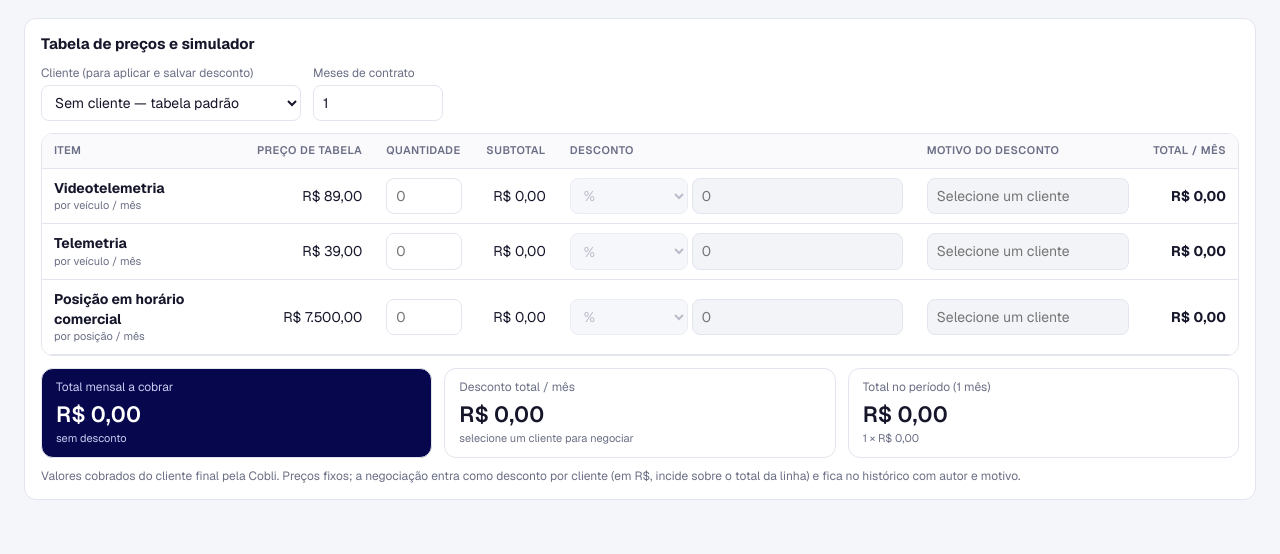
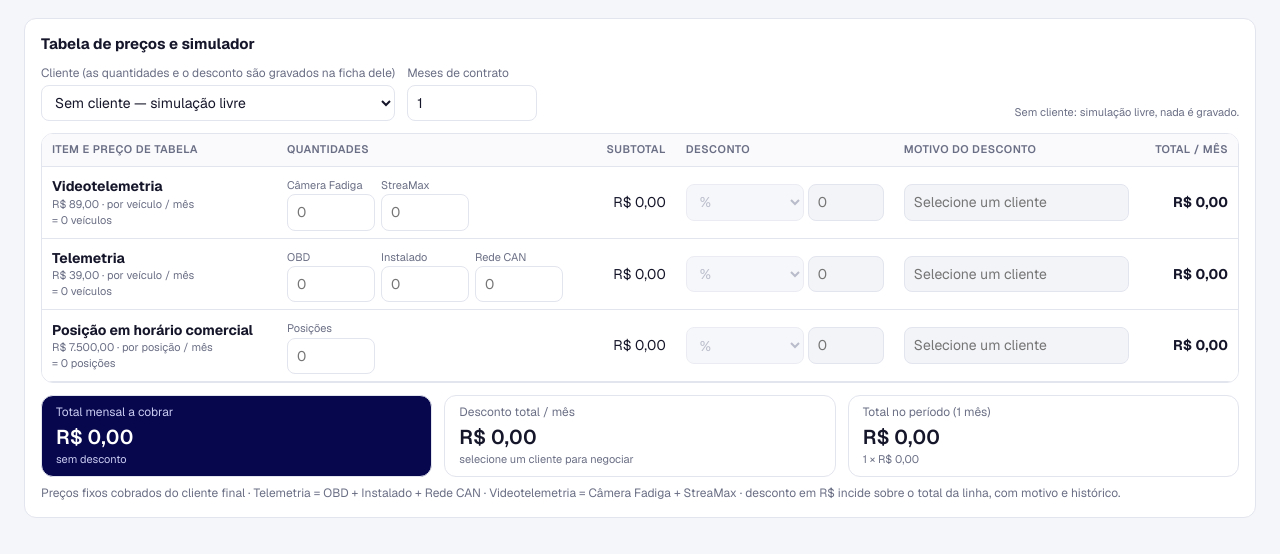
Before and after one commit to cristianogiazzon-cobli/torre-de-controle-gr-parcerias, a website: page public/index.html in a window 1280 px wide. Both pictures are taken after a click on the button "Tabela de preços". Shown: the part 118-672 px from the top of the page. Drawn offline with nearby package versions, Linux system fonts and the light colour scheme.

Commit message:
Conecta ficha e simulador: equipamentos e posições nos dois lados

```diff
--- a/public/index.html
+++ b/public/index.html
@@ -36,14 +36,17 @@ header .btn.ghost{color:#fff;border-color:rgba(255,255,255,.35)}
 .ptop select{min-width:260px}.ptop .grow{flex:1}
 .in{width:100%;padding:7px 9px;border:1px solid var(--line);border-radius:8px;background:#fff;box-sizing:border-box;font:inherit}
 .in:disabled{background:#F3F4F8;color:#9CA0B5}.in.bad{border-color:var(--red);background:var(--red-50)}
-.ptab{min-width:960px}.ptab td{vertical-align:middle}
+.tw .ptab{min-width:0}.ptab td{vertical-align:middle;padding:7px 10px}.ptab th{padding:8px 10px}
 .vr{text-align:right;white-space:nowrap}
 .mut{font-size:11px;color:var(--muted)}
-.dsc-in{display:flex;gap:4px}.dsc-in select.in{width:74px;flex:none}.dsc-in input.in{flex:1;min-width:0;width:auto}
+.dsc-in{display:flex;gap:4px}.dsc-in select.in{width:64px;flex:none}.dsc-in input.in{flex:none;width:76px}
 .dsc{color:#A32227;font-size:11px}
+.eqs{display:flex;gap:6px}.eqs label{display:block;width:88px}.eqs .mut{white-space:nowrap}.eqs .in{width:100%}
+.fres{display:flex;gap:18px;flex-wrap:wrap;align-items:center;background:var(--indigo-50);border-radius:10px;padding:10px 14px;margin-top:12px;font-size:13px}
+.fres .tot{margin-left:auto;font-size:14px}
 .ptot{display:flex;gap:12px;flex-wrap:wrap;margin-top:12px}
-.ptot .kpi{flex:1;min-width:210px;padding:10px 14px}
-.ptot .kpi .v{font-size:22px}
+.ptot .kpi{flex:1;min-width:210px;padding:8px 14px}
+.ptot .kpi .v{font-size:20px}
 .ptot .kpi.main{background:var(--indigo);color:#fff}.ptot .kpi.main .l,.ptot .kpi.main .n{color:#C9CBF0}
 .kpis{display:grid;grid-template-columns:repeat(auto-fit,minmax(170px,1fr));gap:12px;margin-bottom:16px}
 .kpi{background:var(--card);border:1px solid var(--line);border-radius:var(--radius);padding:14px 16px}
@@ -441,7 +444,7 @@ function novoCliente(nome,extra={}){return Object.assign({
   hubspot:{link:'',id:'',empresa:nome,responsavel:'',potencial:'',regiao:''},
   equip:Object.fromEntries(EQUIPS.map(e=>[e,{qtd:0}])),instalacao:'',painel:'',one:[],
   eventos:EVENTOS_BASE.map(novoEvento),velocidade:[],frota:{todos:false,tipo:'',placas:''},grupos:[],
-  inicio:'',fim:'',fimReal:'',resultado:'Em andamento',reuniaoPainel:'',notas:'',desconto:descVazio()},extra)}
+  inicio:'',fim:'',fimReal:'',resultado:'Em andamento',reuniaoPainel:'',notas:'',desconto:descVazio(),posicoes:0},extra)}
 const LEGADO=['etapas','matriz','sideLetter','ultimoRepasse','usuarios','acesso','escopo','limiar','tolerancia','criticidadeConfirmada','frotaQtd','frotaIncompleta','modalidade','veiculos','precoManual','cnpj','liberadoComPendencias'];
 function normaliza(c){
   const b=novoCliente(c.nome||'');
@@ -483,64 +486,86 @@ function touch(c,log){if(log)(pendLogs[c.id]=pendLogs[c.id]||[]).push(log);setSt
  * Preços FIXOS (só mudam por alteração de código). Negociação = desconto por cliente
  * (em % ou R$ sobre o total da linha), com motivo obrigatório, gravado na ficha e no histórico. */
 const PRECOS=[
-  {k:'video',nome:'Videotelemetria',unid:'por veículo / mês',valor:89,un:'veículos'},
-  {k:'tele',nome:'Telemetria',unid:'por veículo / mês',valor:39,un:'veículos'},
-  {k:'pos',nome:'Posição em horário comercial',unid:'por posição / mês',valor:7500,un:'posições'}];
+  {k:'video',nome:'Videotelemetria',unid:'por veículo / mês',valor:89,eq:['Câmera Fadiga','StreaMax']},
+  {k:'tele',nome:'Telemetria',unid:'por veículo / mês',valor:39,eq:['OBD','Instalado','Rede CAN']},
+  {k:'pos',nome:'Posição em horário comercial',unid:'por posição / mês',valor:7500,eq:null}];
 const brl=n=>(+n||0).toLocaleString('pt-BR',{style:'currency',currency:'BRL'});
 const num=v=>{const n=parseFloat(String(v??'').replace(/\./g,'').replace(',','.'));return isFinite(n)&&n>0?n:0};
-let precoCli='',simQ={video:'',tele:'',pos:'',meses:'1'},simD=descVazio();
-function simLoad(id){precoCli=id||'';simD=id&&get(id)?JSON.parse(JSON.stringify(get(id).desconto)):descVazio()}
-function simCalc(){
-  const q={video:num(simQ.video),tele:num(simQ.tele),pos:num(simQ.pos)},m=Math.max(1,Math.floor(num(simQ.meses))||1);
-  const linhas=PRECOS.map(p=>{const bruto=q[p.k]*p.valor,d=precoCli?simD[p.k]:null,v=d?num(d.valor):0;
-    let desc=!d||!v?0:d.tipo==='pct'?bruto*Math.min(v,100)/100:Math.min(v,bruto);
+const qi=v=>Math.floor(num(v));
+let precoCli='',simE={},simPos='',simMeses='1',simD=descVazio(),simSnap='';
+const simState=()=>JSON.stringify({e:simE,p:simPos,d:simD});
+const simDirty=()=>!!precoCli&&simState()!==simSnap;
+function simLoad(id){
+  const c=id&&get(id)?get(id):null;precoCli=c?c.id:'';simE={};
+  EQUIPS.forEach(e=>{simE[e]=c&&+c.equip[e].qtd>0?String(c.equip[e].qtd):''});
+  simPos=c&&+c.posicoes>0?String(c.posicoes):'';
+  simD=c?JSON.parse(JSON.stringify(c.desconto)):descVazio();simSnap=simState()}
+function calcPreco(q,descs,meses){
+  const m=Math.max(1,Math.floor(num(meses))||1);
+  const linhas=PRECOS.map(p=>{const bruto=q[p.k]*p.valor,d=descs?descs[p.k]:null,v=d?num(d.valor):0;
+    const desc=!d||!v?0:d.tipo==='pct'?bruto*Math.min(v,100)/100:Math.min(v,bruto);
     return{p,q:q[p.k],bruto,desc,liq:bruto-desc,d,v}});
-  const mensal=linhas.reduce((a,l)=>a+l.liq,0),bruto=linhas.reduce((a,l)=>a+l.bruto,0);
-  const semMotivo=linhas.filter(l=>l.v>0&&!(l.d.motivo||'').trim());
-  return{linhas,m,mensal,bruto,desc:bruto-mensal,periodo:mensal*m,semMotivo}}
+  const mensal=linhas.reduce((x,l)=>x+l.liq,0),bruto=linhas.reduce((x,l)=>x+l.bruto,0);
+  return{linhas,m,mensal,bruto,desc:bruto-mensal,periodo:mensal*m,semMotivo:linhas.filter(l=>l.v>0&&!((l.d.motivo||'').trim()))}}
+const somaEq=(g,f)=>g.reduce((x,e)=>x+f(e),0);
+const qtdSim=()=>({video:somaEq(PRECOS[0].eq,e=>qi(simE[e])),tele:somaEq(PRECOS[1].eq,e=>qi(simE[e])),pos:qi(simPos)});
+const qtdCliente=c=>({video:somaEq(PRECOS[0].eq,e=>+c.equip[e].qtd||0),tele:somaEq(PRECOS[1].eq,e=>+c.equip[e].qtd||0),pos:+c.posicoes||0});
+const simCalc=()=>calcPreco(qtdSim(),precoCli?simD:null,simMeses);
+function fichaResumoHtml(c){
+  const q=qtdCliente(c);if(!q.video&&!q.tele&&!q.pos)return '<span class="mut">Informe as quantidades para ver o valor mensal.</span>';
+  const r=calcPreco(q,c.desconto,1);
+  return `<span><b>Videotelemetria</b> ${q.video} veíc.</span><span><b>Telemetria</b> ${q.tele} veíc.</span><span><b>Posições</b> ${q.pos}</span><span class="tot">Total mensal: <b>${brl(r.mensal)}</b>${r.desc?` <small>(desconto − ${brl(r.desc)})</small>`:''}</span>`}
+const descTxt=l=>l.desc?'− '+brl(l.desc)+(l.d.tipo==='pct'?' ('+Math.min(l.v,100)+'%)':''):'';
+const resumoTxt=r=>r.desc?'tabela '+brl(r.bruto)+' · desconto − '+brl(r.desc):'sem desconto';
+const qtTxt=l=>'= '+l.q+' '+(l.p.k==='pos'?(l.q===1?'posição':'posições'):(l.q===1?'veículo':'veículos'));
 function vPrecos(){
   const cs=[...S.clientes].sort((x,y)=>x.nome.localeCompare(y.nome,'pt-BR')),cli=!!precoCli,r=simCalc(),dis=cli?'':'disabled';
   const rows=PRECOS.map((p,i)=>{const l=r.linhas[i],d=simD[p.k];
-    return `<tr><td><b>${esc(p.nome)}</b><div class="mut">${p.unid}</div></td>
-    <td class="vr">${brl(p.valor)}</td>
-    <td style="width:100px"><input class="in" data-sq="${p.k}" inputmode="numeric" placeholder="0" value="${esc(simQ[p.k])}"></td>
+    const eqc=p.eq?p.eq.map(e=>`<label><span class="mut">${esc(e)}</span><input class="in" data-se="${esc(e)}" inputmode="numeric" placeholder="0" value="${esc(simE[e])}"></label>`).join(''):`<label><span class="mut">Posições</span><input class="in" data-sq="pos" inputmode="numeric" placeholder="0" value="${esc(simPos)}"></label>`;
+    return `<tr><td style="white-space:nowrap"><b>${esc(p.nome)}</b><div class="mut">${brl(p.valor)} · ${p.unid}</div><div class="mut" id="qt-${p.k}">${qtTxt(l)}</div></td>
+    <td><div class="eqs">${eqc}</div></td>
     <td class="vr" id="sub-${p.k}">${brl(l.bruto)}</td>
-    <td style="width:200px"><div class="dsc-in"><select class="in" data-sdt="${p.k}" ${dis}><option value="pct" ${d.tipo==='pct'?'selected':''}>%</option><option value="val" ${d.tipo==='val'?'selected':''}>R$</option></select><input class="in" data-sdv="${p.k}" inputmode="decimal" placeholder="0" ${dis} value="${d.valor?esc(String(d.valor).replace('.',',')):''}"></div></td>
-    <td style="min-width:200px"><input class="in" data-sdm="${p.k}" placeholder="${cli?'Motivo (obrigatório)':'Selecione um cliente'}" ${dis} value="${esc(d.motivo)}"></td>
+    <td style="width:150px"><div class="dsc-in"><select class="in" data-sdt="${p.k}" ${dis}><option value="pct" ${d.tipo==='pct'?'selected':''}>%</option><option value="val" ${d.tipo==='val'?'selected':''}>R$</option></select><input class="in" data-sdv="${p.k}" inputmode="decimal" placeholder="0" ${dis} value="${d.valor?esc(String(d.valor).replace('.',',')):''}"></div></td>
+    <td style="min-width:170px"><input class="in" data-sdm="${p.k}" placeholder="${cli?'Motivo (obrigatório)':'Selecione um cliente'}" ${dis} value="${esc(d.motivo)}"></td>
     <td class="vr"><b id="liq-${p.k}">${brl(l.liq)}</b><div class="dsc" id="dsc-${p.k}">${descTxt(l)}</div></td></tr>`}).join('');
   return `<div class="card" style="padding:14px 16px"><h3 style="margin-bottom:10px">Tabela de preços e simulador</h3>
-   <div class="ptop"><div><label>Cliente (para aplicar e salvar desconto)</label><select class="in" id="simCli"><option value="">Sem cliente — tabela padrão</option>${cs.map(c=>`<option value="${esc(c.id)}" ${c.id===precoCli?'selected':''}>${esc(c.nome)}</option>`).join('')}</select></div>
-    <div style="width:130px"><label>Meses de contrato</label><input class="in" data-sq="meses" inputmode="numeric" value="${esc(simQ.meses)}"></div>
-    <div class="grow"></div>${cli?'<button class="btn" data-act="simSalvar">Salvar desconto deste cliente</button>':''}</div>
-   <div class="tw"><table class="ptab"><thead><tr><th>Item</th><th class="vr">Preço de tabela</th><th>Quantidade</th><th class="vr">Subtotal</th><th>Desconto</th><th>Motivo do desconto</th><th class="vr">Total / mês</th></tr></thead><tbody>${rows}</tbody></table></div>
+   <div class="ptop"><div><label>Cliente (as quantidades e o desconto são gravados na ficha dele)</label><select class="in" id="simCli"><option value="">Sem cliente — simulação livre</option>${cs.map(c=>`<option value="${esc(c.id)}" ${c.id===precoCli?'selected':''}>${esc(c.nome)}</option>`).join('')}</select></div>
+    <div style="width:130px"><label>Meses de contrato</label><input class="in" data-sq="meses" inputmode="numeric" value="${esc(simMeses)}"></div>
+    <div class="grow"></div>${cli?'<button class="btn ghost" data-act="simVoltar">Voltar sem salvar</button><button class="btn" data-act="simSalvarVoltar">Salvar e voltar para o cliente</button>':'<span class="mut">Sem cliente: simulação livre, nada é gravado.</span>'}</div>
+   <div class="tw"><table class="ptab"><thead><tr><th>Item e preço de tabela</th><th>Quantidades</th><th class="vr">Subtotal</th><th>Desconto</th><th>Motivo do desconto</th><th class="vr">Total / mês</th></tr></thead><tbody>${rows}</tbody></table></div>
    <div class="ptot"><div class="kpi main"><div class="l">Total mensal a cobrar</div><div class="v" id="tM">${brl(r.mensal)}</div><div class="n" id="tMn">${resumoTxt(r)}</div></div>
     <div class="kpi"><div class="l">Desconto total / mês</div><div class="v" id="tD">${brl(r.desc)}</div><div class="n">${cli?'valores do cliente selecionado':'selecione um cliente para negociar'}</div></div>
     <div class="kpi"><div class="l" id="tPl">Total no período (${r.m} ${r.m===1?'mês':'meses'})</div><div class="v" id="tP">${brl(r.periodo)}</div><div class="n" id="tPn">${r.m} × ${brl(r.mensal)}</div></div></div>
-   <p class="note" style="margin:10px 0 0">Valores cobrados do cliente final pela Cobli. Preços fixos; a negociação entra como desconto por cliente (em R$, incide sobre o total da linha) e fica no histórico com autor e motivo.</p></div>`}
-const descTxt=l=>l.desc?'− '+brl(l.desc)+(l.d.tipo==='pct'?' ('+Math.min(l.v,100)+'%)':''):'';
-const resumoTxt=r=>r.desc?'tabela '+brl(r.bruto)+' · desconto − '+brl(r.desc):'sem desconto';
+   <p class="note" style="margin:8px 0 0">Preços fixos cobrados do cliente final · Telemetria = OBD + Instalado + Rede CAN · Videotelemetria = Câmera Fadiga + StreaMax · desconto em R$ incide sobre o total da linha, com motivo e histórico.</p></div>`}
 function simRefresh(){
   const r=simCalc(),set=(id,t)=>{const e=document.getElementById(id);if(e)e.textContent=t};
-  r.linhas.forEach(l=>{const k=l.p.k;set('sub-'+k,brl(l.bruto));set('liq-'+k,brl(l.liq));set('dsc-'+k,descTxt(l));
+  r.linhas.forEach(l=>{const k=l.p.k;set('sub-'+k,brl(l.bruto));set('liq-'+k,brl(l.liq));set('dsc-'+k,descTxt(l));set('qt-'+k,qtTxt(l));
     const m=document.querySelector('[data-sdm='+k+']');if(m)m.classList.toggle('bad',!!precoCli&&l.v>0&&!(l.d.motivo||'').trim())});
   set('tM',brl(r.mensal));set('tMn',resumoTxt(r));set('tD',brl(r.desc));set('tP',brl(r.periodo));
   set('tPl','Total no período ('+r.m+' '+(r.m===1?'mês':'meses')+')');set('tPn',r.m+' × '+brl(r.mensal))}
 document.addEventListener('input',e=>{const t=e.target,d=t.dataset;if(view!=='precos'||!d)return;
-  if(d.sq){simQ[d.sq]=t.value;simRefresh()}
+  if(d.se!==undefined){simE[d.se]=t.value;simRefresh()}
+  else if(d.sq==='pos'){simPos=t.value;simRefresh()}
+  else if(d.sq==='meses'){simMeses=t.value;simRefresh()}
   else if(d.sdv){simD[d.sdv].valor=t.value;simRefresh()}
   else if(d.sdm){simD[d.sdm].motivo=t.value;simRefresh()}});
-document.addEventListener('change',e=>{const t=e.target,d=t.dataset;if(view!=='precos')return;
-  if(t.id==='simCli'){simLoad(t.value);render();return}
+document.addEventListener('change',async e=>{const t=e.target,d=t.dataset;if(view!=='precos')return;
+  if(t.id==='simCli'){const novo=t.value;if(simDirty()){t.value=precoCli;if(!await guardaSim())return}simLoad(novo);render();return}
   if(d&&d.sdt){simD[d.sdt].tipo=t.value;simRefresh()}});
-function simSalvar(){
-  const c=get(precoCli);if(!c)return;const r=simCalc();
-  if(r.semMotivo.length){alert('Informe o motivo do desconto em: '+r.semMotivo.map(l=>l.p.nome).join(', ')+'.');return}
+async function guardaSim(){
+  if(confirm('Há alterações não salvas neste cliente no simulador.\n\nOK = salvar agora\nCancelar = ver outras opções'))return simSalvar(false);
+  return confirm('Descartar as alterações não salvas?\n\nOK = descartar e continuar\nCancelar = continuar editando')}
+function simSalvar(volta){
+  const c=get(precoCli);if(!c)return true;const r=simCalc();
+  if(r.semMotivo.length){alert('Informe o motivo do desconto em: '+r.semMotivo.map(l=>l.p.nome).join(', ')+'.');return false}
+  let mudou=0;
+  EQUIPS.forEach(e=>{const n=qi(simE[e]),o=+c.equip[e].qtd||0;if(n!==o){c.equip[e].qtd=n;touch(c,'Equipamentos: '+e+' → '+n);mudou++}});
+  const np=qi(simPos);if(np!==(+c.posicoes||0)){c.posicoes=np;touch(c,'Posições de monitoramento → '+np);mudou++}
   const novo={};PRECOS.forEach(p=>{const d=simD[p.k],v=num(d.valor);novo[p.k]={tipo:d.tipo,valor:v,motivo:v?d.motivo.trim():''}});
   const txt=k=>{const d=novo[k];return d.valor?(d.tipo==='pct'?d.valor+'%':brl(d.valor))+' — '+d.motivo:'sem desconto'};
-  const mudou=PRECOS.filter(p=>JSON.stringify(novo[p.k])!==JSON.stringify(c.desconto[p.k]));
-  if(!mudou.length){setState('Nenhuma alteração de desconto');return}
-  c.desconto=novo;mudou.forEach(p=>touch(c,'Preço: desconto '+p.nome+' → '+txt(p.k)));
-  simLoad(c.id);renderKeep();setState('Desconto salvo ✓')}
+  PRECOS.filter(p=>JSON.stringify(novo[p.k])!==JSON.stringify(c.desconto[p.k])).forEach(p=>{c.desconto[p.k]=novo[p.k];touch(c,'Preço: desconto '+p.nome+' → '+txt(p.k));mudou++});
+  setState(mudou?'Salvo no cliente ✓':'Nenhuma alteração');
+  simLoad(c.id);if(volta)openFicha(c.id);return true}
 
 /* ============ VIEWS ============ */
 const pctClass=p=>p>=100?'':p>=60?'warn':'bad';
@@ -666,8 +691,9 @@ function vFicha(c0){
 
   ${blocoHead(c,1,'Equipamentos enviados para o piloto: informe a quantidade de cada tipo (zero = não enviado).')}
     <div class="eqg">${EQUIPS.map(e=>`<div class="eq ${+c.equip[e].qtd>0?'on':''}"><b>${e}</b><input type="number" min="0" data-f="equip.${e}.qtd" data-n="1" data-eq="1" value="${c.equip[e].qtd||''}" placeholder="quantidade"></div>`).join('')}</div>
-    <div class="grid2">${fld('Data de instalação','instalacao',c.instalacao,'date')}</div>
-    <div class="row-actions"><button class="btn ghost sm" data-act="simular">💰 Simular valor</button></div></div>
+    <div class="grid2">${fld('Data de instalação','instalacao',c.instalacao,'date')}${fld('Posições de monitoramento (horário comercial)','posicoes',c.posicoes||'','number')}</div>
+    <div class="fres" id="fResumo">${fichaResumoHtml(c)}</div>
+    <div class="row-actions"><button class="btn ghost sm" data-act="simular">💰 Abrir no simulador</button></div></div>
 
   ${blocoHead(c,2)}
     <div class="radios"><span class="lbl">Painel liberado para a GR Parcerias?</span>${[['sim','Sim'],['nao','Não']].map(([v,l])=>`<label class="rd"><input type="radio" name="painel" data-f="painel" value="${v}" ${c.painel===v?'checked':''}> ${l}</label>`).join('')}</div>
@@ -756,10 +782,10 @@ async function saveAndBack(c){
 /* ============ EVENTOS ============ */
 function setPath(o,path,val){const k=path.split('.');for(let j=0;j<k.length-1;j++)o=o[k[j]];const last=k[k.length-1],old=o[last];o[last]=val;return{o,last,old}}
 const resolve=(o,path)=>path.split('.').reduce((a,k)=>a[k],o);
-const SECLOG={hubspot:'Referência',equip:'Equipamentos',instalacao:'Equipamentos',painel:'Painel',one:'Acesso ONE',eventos:'Eventos',velocidade:'Eventos (velocidade)',frota:'Frota',grupos:'Grupos',inicio:'Piloto',fim:'Piloto',fimReal:'Piloto',resultado:'Piloto',reuniaoPainel:'Piloto'};
+const SECLOG={posicoes:'Posições',hubspot:'Referência',equip:'Equipamentos',instalacao:'Equipamentos',painel:'Painel',one:'Acesso ONE',eventos:'Eventos',velocidade:'Eventos (velocidade)',frota:'Frota',grupos:'Grupos',inicio:'Piloto',fim:'Piloto',fimReal:'Piloto',resultado:'Piloto',reuniaoPainel:'Piloto'};
 function grupoOptsHtml(c,g){const gn=gruposNomes(c);return `<option value="">escolha o grupo…</option>${gn.map(x=>`<option value="${esc(x)}" ${g===x?'selected':''}>${esc(x)}</option>`).join('')}${g&&!gn.includes(g)?`<option value="${esc(g)}" selected>${esc(g)} (grupo removido)</option>`:''}`}
 function refreshGrupoOpts(c){$$('select[data-f$=".g"]').forEach(el=>{const m=el.dataset.f.match(/^eventos\.(\d+)\.acoes\.(\d+)\.g$/);if(m)el.innerHTML=grupoOptsHtml(c,c.eventos[+m[1]].acoes[+m[2]].g)})}
-function updateMeta(c){const m=$('#meta');if(m)m.innerHTML=metaHtml(c);const m2=$('#meta2');if(m2)m2.innerHTML=metaHtml(c);const i=$('#idx');if(i)i.innerHTML=idxHtml(c);const pi=pilotoInfo(c),p=$('#pilSit');if(p)p.innerHTML=`Situação: <b>${pilotoTxt(pi)}</b>${pi.total?` · ${pi.pct}% do prazo`:''}`;
+function updateMeta(c){const fr=$('#fResumo');if(fr)fr.innerHTML=fichaResumoHtml(c);const m=$('#meta');if(m)m.innerHTML=metaHtml(c);const m2=$('#meta2');if(m2)m2.innerHTML=metaHtml(c);const i=$('#idx');if(i)i.innerHTML=idxHtml(c);const pi=pilotoInfo(c),p=$('#pilSit');if(p)p.innerHTML=`Situação: <b>${pilotoTxt(pi)}</b>${pi.total?` · ${pi.pct}% do prazo`:''}`;
   const q=$('#placasQtd');if(q)q.textContent=`${placasLista(c.frota.placas).length} placa(s) identificada(s).`;
   $$('.bloco').forEach(el=>{const s=+el.id.slice(1),b=blocos(c)[s];el.classList.toggle('ok',b.completo);const bn=$('.bn',el);if(bn)bn.textContent=b.completo?'✓':s+1;const bd=$('h3 .badge',el);if(bd){bd.textContent=`${b.ok}/${b.total}`;bd.className='badge b-'+(b.completo?'ok':b.ok?'warn':'Pendente')}})}
 document.addEventListener('change',e=>{
@@ -801,9 +827,10 @@ async function carregaNotif(){try{notif=await rpc('getNotificacoes');if(view==='
 document.addEventListener('click',async e=>{
   const t=e.target.closest('[data-open],[data-view],[data-filtro],[data-act],[data-addrow],[data-delrow],[data-goto]');
   if(!t)return;const d=t.dataset,c=view==='ficha'&&get(fichaId);
+  if(view==='precos'&&simDirty()&&(d.open||(d.view&&d.view!=='precos')||d.act==='newClient')){if(!await guardaSim())return}
   if(d.open){openFicha(d.open,d.goto);return}
   if(d.goto!==undefined&&!d.open){scrollBloco(+d.goto);return}
-  if(d.view){view=d.view;render();if(view==='notif'&&!notif)carregaNotif();return}
+  if(d.view){view=d.view;if(view==='precos')simLoad(precoCli);render();if(view==='notif'&&!notif)carregaNotif();return}
   if(d.filtro){filtro=d.filtro;render();return}
   if(d.addrow&&c){const path=d.addrow,arr=resolve(c,path),last=path.split('.').pop();
     if(last==='one')arr.push({nome:'',email:''});
@@ -817,7 +844,8 @@ document.addEventListener('click',async e=>{
     arr.splice(idx,1);touch(c,'Linha removida ('+last+')');renderKeep();return}
   const a=d.act;
   if(a==='simular'&&c){simLoad(c.id);view='precos';render();window.scrollTo(0,0);return}
-  if(a==='simSalvar'){simSalvar();return}
+  if(a==='simSalvarVoltar'){simSalvar(true);return}
+  if(a==='simVoltar'){if(simDirty()&&!confirm('Descartar as alterações e voltar para o cliente?'))return;openFicha(precoCli);return}
   if(a==='saveBack'){await saveAndBack(c)}
   if(a==='newClient'){const nome=prompt('Nome do cliente / piloto:');if(!nome||!nome.trim())return;
     const n=novoCliente(nome.trim());S.clientes.unshift(n);touch(n,'Piloto cadastrado');openFicha(n.id)}
@@ -846,7 +874,7 @@ document.addEventListener('click',async e=>{
 function n_testeMsg(){return notif&&notif.testeEmail?`MODO TESTE: o resumo será enviado só para ${notif.testeEmail} (Slack + e-mail). Continuar?`:'Enviar agora o resumo para o canal e as mensagens diretas aos responsáveis?'}
 const toCsv=rows=>'﻿'+rows.map(r=>r.map(v=>`"${String(v??'').replace(/"/g,'""')}"`).join(';')).join('\n');
 function dl(name,txt){const a=document.createElement('a');a.href=URL.createObjectURL(new Blob([txt],{type:'text/csv'}));a.download=name;document.body.appendChild(a);a.click();a.remove()}
-window.addEventListener('beforeunload',e=>{if(Object.values(salvando).some(Boolean)||Object.values(pendLogs).some(l=>l&&l.length)){e.preventDefault();e.returnValue=''}});
+window.addEventListener('beforeunload',e=>{if(Object.values(salvando).some(Boolean)||Object.values(pendLogs).some(l=>l&&l.length)||simDirty()){e.preventDefault();e.returnValue=''}});
 
 /* ============ INÍCIO ============ */
 (async()=>{
```
